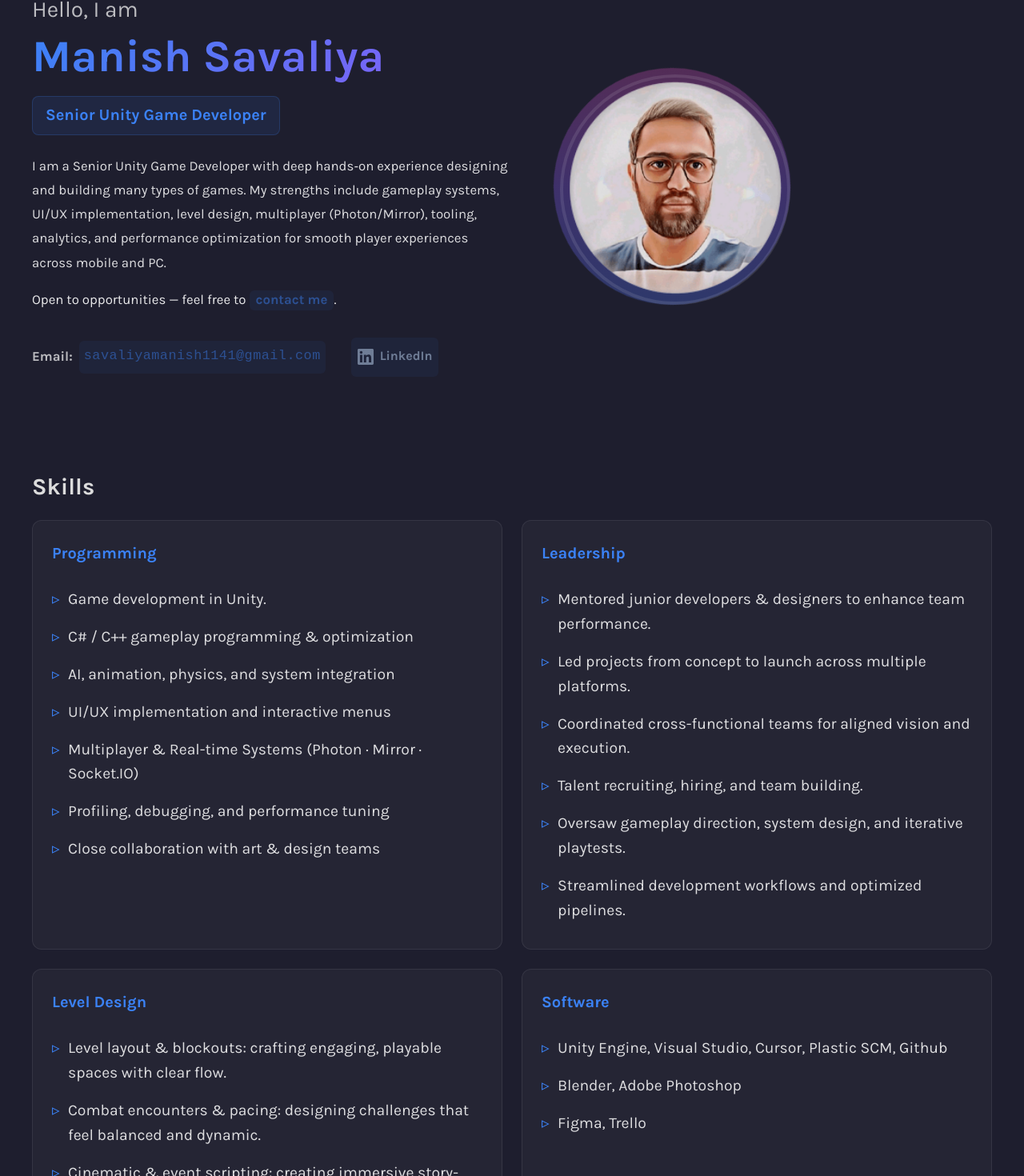
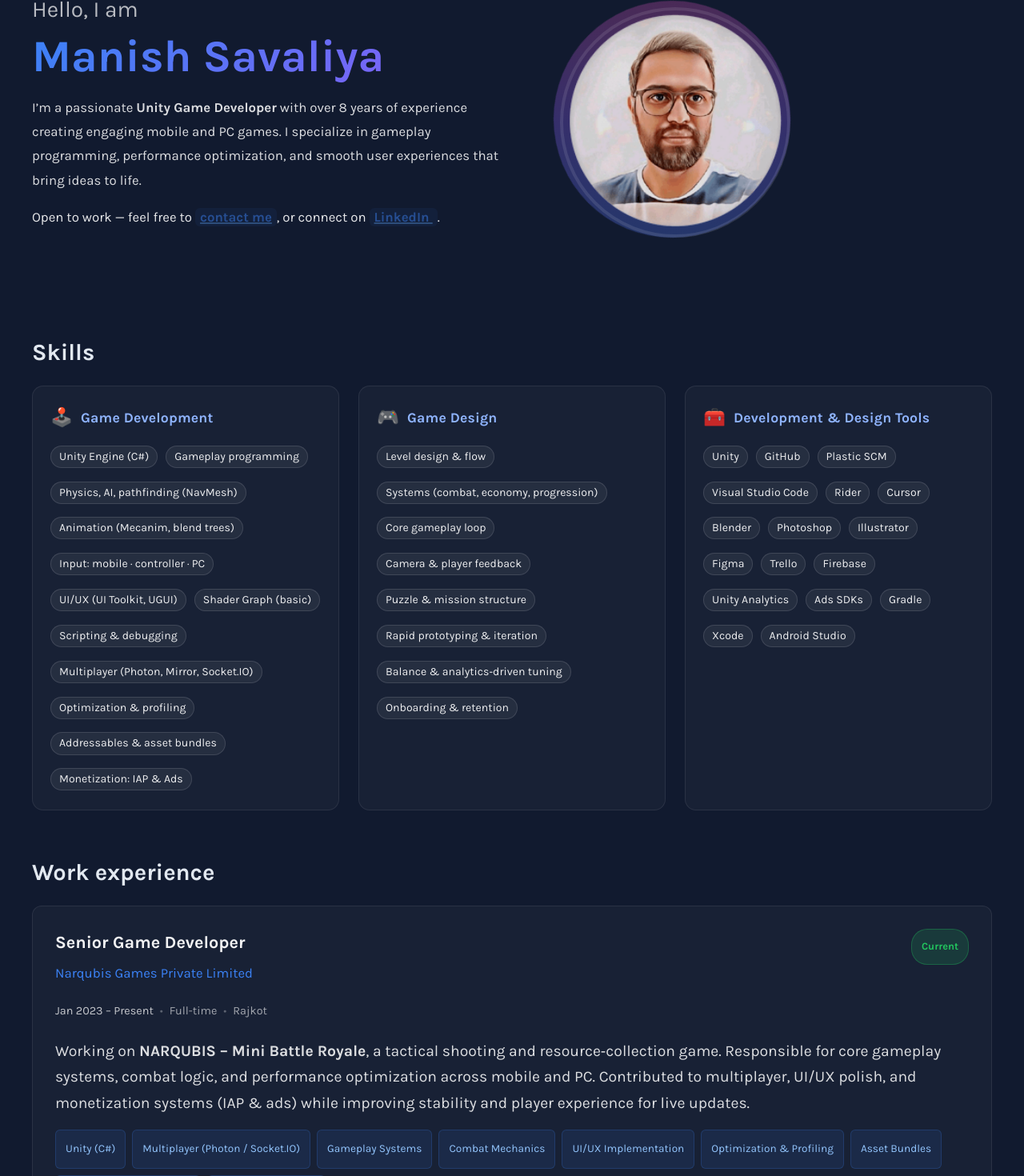
Before and after one commit to savaliyamanish/savaliyamanish.github.io, a Vue app: page / in a window 1280 px wide. Shown: the part 171-1641 px from the top of the page at 80% size. Built offline with nearby package versions, Linux system fonts and the light colour scheme; no server answers.

Commit message:
Update About

```diff
--- a/src/css/variables.less
+++ b/src/css/variables.less
@@ -1,4 +1,4 @@
-@bodyBgColor: #000000;
-@contentBgColor: #1e1e2e;
-@textColor: #dcdcdc;
+@bodyBgColor: #050914;
+@contentBgColor: #111a2f;
+@textColor: #e2e8f0;
 @skillRateCircleColor: #00bfff;
--- a/src/views/About.vue
+++ b/src/views/About.vue
@@ -6,87 +6,104 @@
             <span class="greeting">Hello, I am</span>
             <span class="name">Manish Savaliya</span>
           </h1>
-        <div class="hero-subtitle">Senior Unity Game Developer</div>
         <div class="hero-description">
-          <p>I am a Senior Unity Game Developer with deep hands‑on experience designing and building many types of games. My strengths include gameplay systems, UI/UX implementation, level design, multiplayer (Photon/Mirror), tooling, analytics, and performance optimization for smooth player experiences across mobile and PC.</p>
-          <p class="hero-cta">Open to opportunities — feel free to <router-link to="/contact" class="contact-link">contact me</router-link>.</p>
-        </div>
-        <div class="hero-contact-info">
-          <div class="email-text">
-            <span class="email-label">Email:</span>
-            <a class="email-address" href="mailto:savaliyamanish1141@gmail.com">savaliyamanish1141@gmail.com</a>
-          </div>
-          <div class="hero-action-buttons">
-            <a href="https://www.linkedin.com/in/savaliyamanish/" class="action-btn linkedin-btn" target="_blank" rel="noopener" aria-label="Open LinkedIn profile">
-              <svg xmlns="http://www.w3.org/2000/svg" width="20" height="20" viewBox="0 0 24 24" fill="currentColor">
-                <path d="M20.447 20.452h-3.554v-5.569c0-1.328-.027-3.037-1.852-3.037-1.853 0-2.136 1.445-2.136 2.939v5.667H9.351V9h3.414v1.561h.046c.477-.9 1.637-1.85 3.37-1.85 3.601 0 4.267 2.37 4.267 5.455v6.286zM5.337 7.433c-1.144 0-2.063-.926-2.063-2.065 0-1.138.92-2.063 2.063-2.063 1.14 0 2.064.925 2.064 2.063 0 1.139-.925 2.065-2.064 2.065zm1.782 13.019H3.555V9h3.564v11.452zM22.225 0H1.771C.792 0 0 .774 0 1.729v20.542C0 23.227.792 24 1.771 24h20.451C23.2 24 24 23.227 24 22.271V1.729C24 .774 23.2 0 22.222 0h.003z"/>
-              </svg>
-              <span>LinkedIn</span>
-            </a>
-          </div>
+          <p>
+              I’m a passionate <strong>Unity Game Developer</strong> with over 8 years of experience creating engaging mobile and PC games. I specialize in gameplay programming, performance optimization, and smooth user experiences that bring ideas to life.
+            </p>
+          <p class="hero-cta">
+            Open to work — feel free to
+            <router-link to="/contact" class="contact-link">contact me</router-link>,
+            or connect on
+            <a class="contact-link" href="https://www.linkedin.com/in/savaliyamanish/" target="_blank" rel="noopener">
+              LinkedIn
+            </a>.
+          </p>
         </div>
       </div>
       <div class="hero-photo">
         <div class="photo-wrapper">
           <div class="photo-border"></div>
-          <img :src="`img/avatar.png`" alt="Avatar of Manish" class="avatar-image" />
+          <img :src="`img/avatar.png`" alt="Avatar of Mohit" class="avatar-image" />
           <div class="photo-glow"></div>
         </div>
       </div>
     </div>
 
     <div class="full-content">
-      <h2>Skills</h2>
+      <h2 id="skills">Skills</h2>
 
-      <div class="skills-grid">
-        <div class="skill-category">
-          <h3>Programming</h3>
-          <ul>
-            <li>Game development in Unity.</li>
-            <li>C# / C++ gameplay programming & optimization</li>
-            <li>AI, animation, physics, and system integration</li>
-            <li>UI/UX implementation and interactive menus</li>
-            <li>Multiplayer & Real-time Systems (Photon · Mirror · Socket.IO)</li>
-            <li>Profiling, debugging, and performance tuning</li>
-            <li>Close collaboration with art & design teams</li>
+        <div class="skills-grid" role="list" aria-labelledby="skills">
+          <!-- Game Development -->
+          <div class="skill-category" role="listitem">
+            <div class="skill-head">
+              <span class="skill-icon" aria-hidden="true">🕹️</span>
+              <h3>Game Development</h3>
+            </div>
+            <ul class="skill-list">
+              <li><span class="pill">Unity Engine (C#)</span></li>
+              <li><span class="pill">Gameplay programming</span></li>
+              <li><span class="pill">Physics, AI, pathfinding (NavMesh)</span></li>
+              <li><span class="pill">Animation (Mecanim, blend trees)</span></li>
+              <li><span class="pill">Input: mobile · controller · PC</span></li>
+              <li><span class="pill">UI/UX (UI Toolkit, UGUI)</span></li>
+              <li><span class="pill">Shader Graph (basic)</span></li>
+              <li><span class="pill">Scripting & debugging</span></li>
+              <li><span class="pill">Multiplayer (Photon, Mirror, Socket.IO)</span></li>
+              <li><span class="pill">Optimization & profiling</span></li>
+              <li><span class="pill">Addressables & asset bundles</span></li>
+              <li><span class="pill">Monetization: IAP & Ads</span></li>
             </ul>
           </div>
 
-        <div class="skill-category">
-          <h3>Leadership</h3>
-          <ul>
-            <li>Mentored junior developers & designers to enhance team performance.</li>
-            <li>Led projects from concept to launch across multiple platforms.</li>
-            <li>Coordinated cross-functional teams for aligned vision and execution.</li>
-            <li>Talent recruiting, hiring, and team building.</li>
-            <li>Oversaw gameplay direction, system design, and iterative playtests.</li>
-            <li>Streamlined development workflows and optimized pipelines.</li>
+          <!-- Game Design -->
+          <div class="skill-category" role="listitem">
+            <div class="skill-head">
+              <span class="skill-icon" aria-hidden="true">🎮</span>
+              <h3>Game Design</h3>
+            </div>
+            <ul class="skill-list">
+              <li><span class="pill">Level design & flow</span></li>
+              <li><span class="pill">Systems (combat, economy, progression)</span></li>
+              <li><span class="pill">Core gameplay loop</span></li>
+              <li><span class="pill">Camera & player feedback</span></li>
+              <li><span class="pill">Puzzle & mission structure</span></li>
+              <li><span class="pill">Rapid prototyping & iteration</span></li>
+              <li><span class="pill">Balance & analytics‑driven tuning</span></li>
+              <li><span class="pill">Onboarding & retention</span></li>
             </ul>
           </div>
 
-        <div class="skill-category">
-          <h3>Level Design</h3>
-          <ul>
-            <li>Level layout & blockouts: crafting engaging, playable spaces with clear flow.</li>
-            <li>Combat encounters & pacing: designing challenges that feel balanced and dynamic.</li>
-            <li>Cinematic & event scripting: creating immersive story-driven moments.</li>
-            <li>Game system integration: ensuring levels complement overall mechanics.</li>
-          </ul>
+          <!-- Tools -->
+          <div class="skill-category" role="listitem">
+            <div class="skill-head">
+              <span class="skill-icon" aria-hidden="true">🧰</span>
+              <h3>Development &amp; Design Tools</h3>
             </div>
-
-        <div class="skill-category">
-          <h3>Software</h3>
-          <ul>
-            <li>Unity Engine, Visual Studio, Cursor, Plastic SCM, Github</li>
-            <li>Blender, Adobe Photoshop</li>
-            <li>Figma, Trello</li>
+            <ul class="skill-list">
+              <li><span class="pill">Unity</span></li>
+              <li><span class="pill">GitHub</span></li>
+              <li><span class="pill">Plastic SCM</span></li>
+              <li><span class="pill">Visual Studio Code</span></li>
+              <li><span class="pill">Rider</span></li>
+              <li><span class="pill">Cursor</span></li>
+              <li><span class="pill">Blender</span></li>
+              <li><span class="pill">Photoshop</span></li>
+              <li><span class="pill">Illustrator</span></li>
+              <li><span class="pill">Figma</span></li>
+              <li><span class="pill">Trello</span></li>
+              <li><span class="pill">Firebase</span></li>
+              <li><span class="pill">Unity Analytics</span></li>
+              <li><span class="pill">Ads SDKs</span></li>
+              <li><span class="pill">Gradle</span></li>
+              <li><span class="pill">Xcode</span></li>
+              <li><span class="pill">Android Studio</span></li>
             </ul>
           </div>
         </div>
-
       <h2>Work experience</h2>
 
       <div class="experience-timeline">
+
         <div class="experience-card">
   <div class="experience-header">
     <div>
@@ -103,15 +120,20 @@
     <span>Rajkot</span>
   </div>
   <div class="experience-description">
-            Leading gameplay features and shipping updates for live titles. Owning end-to-end delivery from prototyping to release with a focus on polish, performance, and player experience.
+    Working on <strong>NARQUBIS – Mini Battle Royale</strong>, a tactical shooting and resource‑collection game. Responsible for core gameplay systems, combat logic, and performance optimization across mobile and PC. Contributed to multiplayer, UI/UX polish, and monetization systems (IAP & ads) while improving stability and player experience for live updates.
   </div>
   <div class="tech-stack">
   <span class="tech-tag">Unity (C#)</span>
-            <span class="tech-tag">Mobile/PC</span>
-            <span class="tech-tag">Gameplay systems</span>
-            <span class="tech-tag">UI/UX</span>
-            <span class="tech-tag">Optimization</span>
+  <span class="tech-tag">Multiplayer (Photon / Socket.IO)</span>
+  <span class="tech-tag">Gameplay Systems</span>
+  <span class="tech-tag">Combat Mechanics</span>
+  <span class="tech-tag">UI/UX Implementation</span>
+  <span class="tech-tag">Optimization & Profiling</span>
+  <span class="tech-tag">Asset Bundles</span>
+  <span class="tech-tag">Monetization (IAP & Ads)</span>
+  <span class="tech-tag">Firebase / Analytics</span>
 </div>
+
 </div>
 
  <div class="experience-card">
@@ -127,15 +149,26 @@
     <span>Full-time</span>
   </div>
   <div class="experience-description">
-            Developed and maintained multiple commercial games over 8 years. Built core loops, tools, and live-ops flows; collaborated across design, art, and QA to deliver reliable releases.
+    Developed and maintained multiple commercial mobile games from concept to launch. Built core gameplay systems, live-ops tools, and analytics integrations. Collaborated with design, art, and QA teams to deliver polished, high-performance game experiences across various genres and platforms.
   </div>
   <div class="tech-stack">
   <span class="tech-tag">Unity (C#)</span>
-            <span class="tech-tag">Addressables</span>
-            <span class="tech-tag">Analytics</span>
-            <span class="tech-tag">Store integrations</span>
-            <span class="tech-tag">Live-ops</span>
+  <span class="tech-tag">2D / 3D Game Development</span>
+  <span class="tech-tag">Gameplay Systems</span>
+  <span class="tech-tag">UI/UX Implementation</span>
+  <span class="tech-tag">Animation & Effects</span>
+  <span class="tech-tag">Level Design & Tools</span>
+  <span class="tech-tag">Asset Bundles & Addressables</span>
+  <span class="tech-tag">Audio Integration</span>
+  <span class="tech-tag">Firebase / Analytics</span>
+  <span class="tech-tag">Monetization (IAP & Ads)</span>
+  <span class="tech-tag">Store Integrations (Google Play / App Store)</span>
+  <span class="tech-tag">Live-Ops & Remote Config</span>
+  <span class="tech-tag">Optimization & Profiling</span>
+  <span class="tech-tag">Build Pipeline & Automation</span>
+  <span class="tech-tag">Performance Debugging</span>
 </div>
+
 </div>
 </div>
 
@@ -145,23 +178,11 @@
   <div class="education-card">
     <div class="education-icon">🎓</div>
     <div class="education-content">
-            <h3>MSc IT & CA, Computer Software</h3>
-            <div class="institution-name">Department of Computer Science, Rajkot</div>
-            <div class="education-year">2014 – 2016</div>
+      <h3>Master of Computer Application (MCA)</h3>
+      <div class="institution-name">Department of Computer Science, Saurashtra University, Rajkot</div>
+      <div class="education-year">March 2016</div>
       <div class="education-description">
-              Advanced coursework covering software engineering, systems design, and application development.
-            </div>
-          </div>
-        </div>
-
-        <div class="education-card">
-          <div class="education-icon">📚</div>
-          <div class="education-content">
-            <h3>PGDCA, Computer Programming</h3>
-            <div class="institution-name">Kamani Science & Prataprai Arts College</div>
-            <div class="education-year">2013 – 2014</div>
-            <div class="education-description">
-              Postgraduate diploma focusing on programming fundamentals and practical application development.
+        Specialized in software engineering, systems design, and application development.
       </div>
     </div>
   </div>
@@ -169,11 +190,23 @@
   <div class="education-card">
     <div class="education-icon">🎯</div>
     <div class="education-content">
-            <h3>B.Com., Computer Science</h3>
-            <div class="institution-name">K.K.Parekh Commerce College</div>
-            <div class="education-year">2011 – 2013</div>
+      <h3>Bachelor of Computer Application (BCA)</h3>
+      <div class="institution-name">Harivandana College, Saurashtra University, Rajkot</div>
+      <div class="education-year">March 2014</div>
       <div class="education-description">
-              Foundations in computer science alongside commerce curriculum; activities and societies: debate team.
+        Focused on computer programming, database management, and software development.
+      </div>
+    </div>
+  </div>
+
+  <div class="education-card">
+    <div class="education-icon">📘</div>
+    <div class="education-content">
+      <h3>Higher Secondary Certificate (HSC)</h3>
+      <div class="institution-name">Gujarat Secondary and Higher Secondary Education Board</div>
+      <div class="education-year">March 2011</div>
+      <div class="education-description">
+        Completed higher secondary education with a focus on mathematics and computer science.
       </div>
     </div>
   </div>
@@ -212,10 +245,13 @@
 
       <div class="divider"></div>
 
-      <div class="cta-row">
-        <router-link class="btn-primary" to="/contact">Contact</router-link>
-        <a class="btn-secondary" href="https://www.linkedin.com/in/savaliyamanish/" target="_blank" rel="noopener">LinkedIn</a>
-      </div>
+      <p class="hero-cta">
+            <router-link to="/contact" class="contact-link">contact me</router-link>,
+            or connect on
+            <a class="contact-link" href="https://www.linkedin.com/in/savaliyamanish/" target="_blank" rel="noopener">
+              LinkedIn
+            </a>.
+          </p>
     </div>
 
   </div>
@@ -326,18 +362,20 @@ export default defineComponent({
 
 .contact-link {
   color: #3b82f6;
-  text-decoration: none;
   font-weight: 600;
+  text-decoration: underline;
+  text-decoration-thickness: 2px;
+  text-decoration-color: rgba(96, 165, 250, 0.7);
   transition: all 0.3s ease;
-  border-bottom: 2px solid transparent;
   background: rgba(59, 130, 246, 0.12);
-  padding: 2px 8px;
+  padding: 2px 6px;
   border-radius: 6px;
 }
 
 .contact-link:hover {
   color: #60a5fa;
-  border-bottom-color: #60a5fa;
+  text-decoration-color: #60a5fa;
+  background: rgba(59, 130, 246, 0.2);
 }
 
 /* Hero Contact Info */
@@ -366,17 +404,6 @@ export default defineComponent({
   font-weight: 500;
   font-family: monospace;
   letter-spacing: 0.5px;
-  text-decoration: none;
-  border-bottom: 2px solid transparent;
-  transition: all 0.3s ease;
-  background: rgba(59, 130, 246, 0.12);
-  padding: 2px 6px;
-  border-radius: 6px;
-}
-
-.email-address:hover {
-  color: #60a5fa;
-  border-bottom-color: #60a5fa;
 }
 
 /* Hero Action Buttons */
@@ -410,19 +437,15 @@ export default defineComponent({
 }
 
 .linkedin-btn {
-  background: rgba(59, 130, 246, 0.12);
-  color: #bfdbfe;
-  border: none;
-  padding: 6px 8px;
-  border-radius: 6px;
-  border-bottom: 2px solid transparent;
+  background: linear-gradient(135deg, #0a66c2 0%, #004182 100%);
+  color: #fff;
+  box-shadow: 0 4px 12px rgba(10, 102, 194, 0.3);
 }
 
 .linkedin-btn:hover {
-  background: rgba(59, 130, 246, 0.2);
-  color: #e5efff;
-  border-bottom-color: #60a5fa;
-  transform: none;
+  background: linear-gradient(135deg, #004182 0%, #003d7a 100%);
+  transform: translateY(-2px);
+  box-shadow: 0 6px 20px rgba(10, 102, 194, 0.4);
 }
 
 @media only screen and (min-width: 640px) {
@@ -679,58 +702,16 @@ export default defineComponent({
     grid-template-columns: repeat(2, 1fr);
   }
 }
-
-.skill-category {
-  background: rgba(255, 255, 255, 0.03);
-  border: 1px solid rgba(255, 255, 255, 0.08);
-  border-radius: 12px;
-  padding: 24px;
-  transition: all 0.3s ease;
-}
-
-.skill-category:hover {
-  background: rgba(255, 255, 255, 0.05);
-  border-color: rgba(59, 130, 246, 0.3);
-  transform: translateY(-2px);
-}
-
-.skill-category h3 {
-  font-size: 1.25rem;
-  font-weight: 600;
-  margin: 0 0 16px 0;
-  color: #3b82f6;
-}
-
-.skill-category ul {
-  list-style: none;
-  padding: 0;
-  margin: 0;
-}
-
-.skill-category ul li {
-  padding: 8px 0;
-  padding-left: 20px;
-  position: relative;
-  line-height: 1.6;
-  color: rgba(255, 255, 255, 0.85);
-}
-
-.skill-category ul li::before {
-  content: "▹";
-  position: absolute;
-  left: 0;
-  color: #3b82f6;
-  font-size: 1.2rem;
-  line-height: 1.6;
-}
-
-/* Education Styling */
-.education-timeline {
-  display: flex;
-  flex-direction: column;
-  gap: 20px;
-}
-
+.skills-grid { display: grid; grid-template-columns: 1fr; gap: 24px; margin-top: 24px; }
+@media only screen and (min-width: 900px) { .skills-grid { grid-template-columns: repeat(3, 1fr); } }
+.skill-category { background: rgba(255, 255, 255, 0.03); border: 1px solid rgba(255, 255, 255, 0.08); border-radius: 14px; padding: 22px; transition: all 0.3s ease; }
+.skill-category:hover { background: rgba(255, 255, 255, 0.05); border-color: rgba(59, 130, 246, 0.3); transform: translateY(-2px); }
+.skill-head { display: flex; align-items: center; gap: 10px; margin-bottom: 12px; }
+.skill-icon { font-size: 1.4rem; }
+.skill-category h3 { font-size: 1.1rem; font-weight: 700; margin: 0; color: #8fb4ff; letter-spacing: 0.2px; }
+.skill-list { list-style: none; margin: 0; padding: 0; display: flex; flex-wrap: wrap; gap: 10px; }
+.pill { display: inline-flex; align-items: center; padding: 6px 10px; border-radius: 999px; font-size: 0.88rem; line-height: 1; background: rgba(255,255,255,0.06); border: 1px solid rgba(255,255,255,0.12); color: rgba(255,255,255,0.92); }
+.pill:hover { background: rgba(59,130,246,0.14); border-color: rgba(59,130,246,0.35); }
 .education-card {
   display: flex;
   gap: 20px;
```
Also changed, not shown: public/projectList.json (+2 -6 lines). Lines whose indentation alone changed are shown as unchanged.
